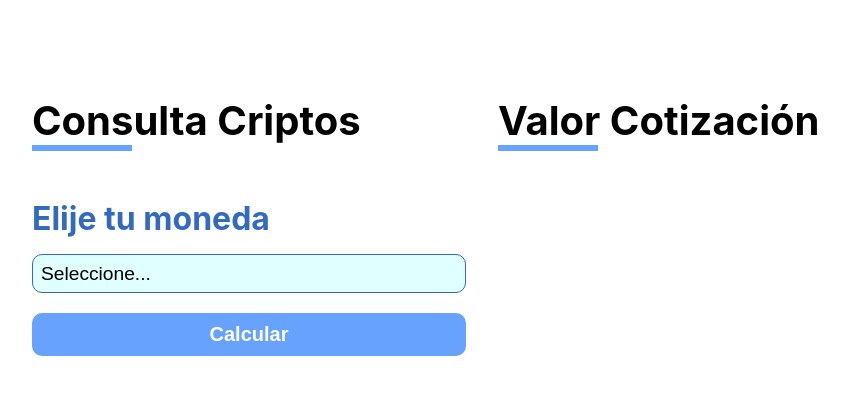
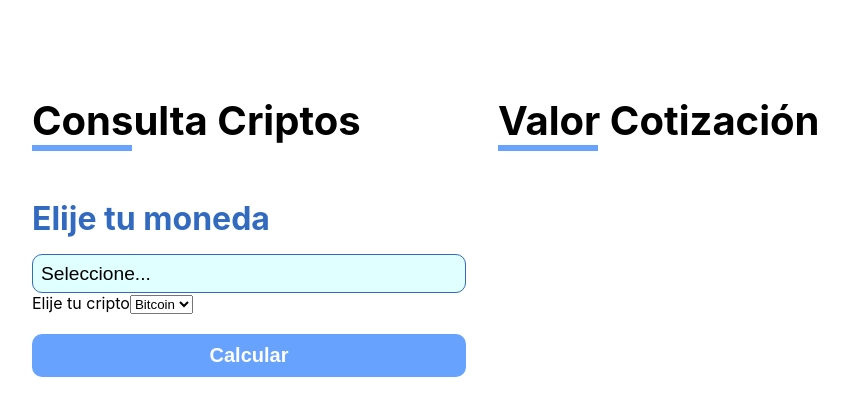
Before and after one commit to jcarlosj/React-Project-CriptoCurrency-U-JPdTV, a React (Create React App) app: page / in a window 1280 px wide. Shown: the top 416 px of the page, without its empty margins (158-1006 px from the left). Built offline with nearby package versions, Linux system fonts and the light colour scheme.

Commit message:
[+] Hook > useCriptoCurrency: Show cripto currency selector (customize hook)

```diff
--- a/src/components/Form.js
+++ b/src/components/Form.js
@@ -1,6 +1,7 @@
 import React from 'react';
 import styled from '@emotion/styled';
-import useCurrency from '../hooks/useCurrency';         // Hook Personalizado
+import useCurrency from '../hooks/useCurrency';             // Hook Personalizado
+import useCriptoCurrency from '../hooks/useCriptoCurrency'; // Hook Personalizado
 
 const
     Button = styled .button `
@@ -36,11 +37,14 @@ const Form = () => {
     ];
 
     /** Implementacion del Hook personalizado */
-    const [ state, setState, SelectCurrency ] = useCurrency( 'Elije tu moneda', '', CURRENCIES );      // Destructura State del Hook e Interfaz (Los Nombres con que se destructura pueden ser diferentes pero el orden importa al implementarlos)
+    const
+        [ currency, setCurrency, SelectCurrency ] = useCurrency( 'Elije tu moneda', '', CURRENCIES ),      // Destructura State del Hook e Interfaz (Los Nombres con que se destructura pueden ser diferentes pero el orden importa al implementarlos)
+        [ SelectCriptoCurrency ] = useCriptoCurrency();
 
     return (
         <form>
             <SelectCurrency />
+            <SelectCriptoCurrency />
             <Button
                 type="button"
             >Calcular</Button>
--- /dev/null
+++ b/src/hooks/useCriptoCurrency.js
@@ -0,0 +1,19 @@
+import React, { Fragment } from 'react';
+
+/** Hook */
+const useCriptoCurrency = () => {
+
+    /** Interface que se mostrará (No siempre se muestra una) */
+    const SelectCriptoCurrency = () => (          // Return Implicito
+        <Fragment>
+            <label>Elije tu cripto</label>
+            <select>
+                <option value="BTC">Bitcoin</option>
+            </select>
+        </Fragment>
+    );
+
+    return [ SelectCriptoCurrency ];     // Retorna Interfaz
+}
+
+export default useCriptoCurrency;
```
